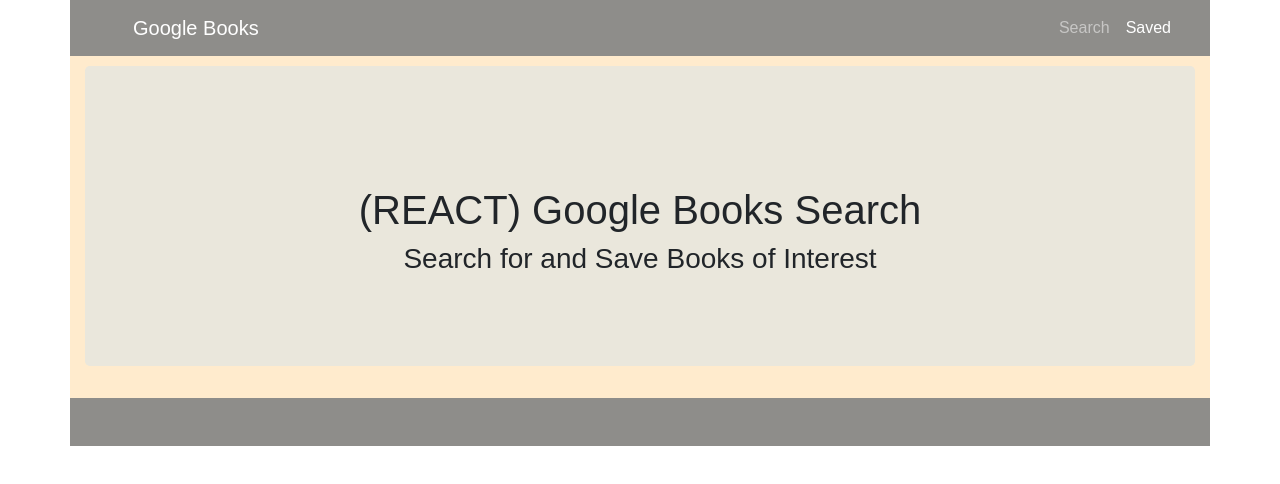
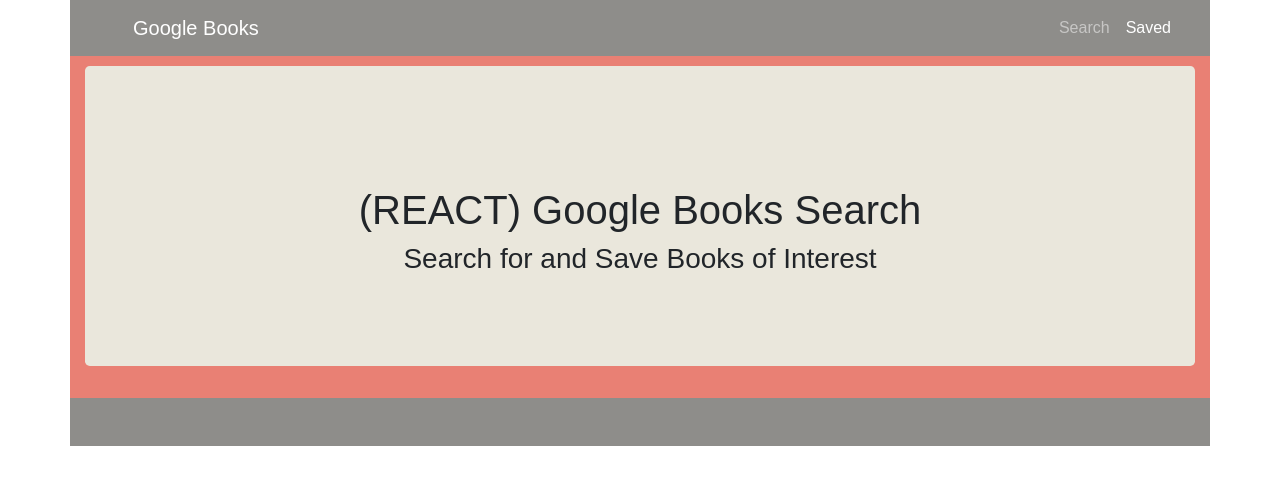
Before and after one commit to ravalash/Google-Books-Search, a React (Create React App) app in the folder client/: page /saved in a window 1280 px wide. Shown: the top 484 px of the page. Built offline with nearby package versions, Linux system fonts and the light colour scheme.

Commit message:
Fixing color scheme

```diff
--- a/client/src/pages/Saved.js
+++ b/client/src/pages/Saved.js
@@ -5,9 +5,9 @@ import Row from "../components/Row";
 import Jumbotron from "../components/Jumbotron"
 
 
-function About() {
+function Saved() {
   return (
-    <Container style={{backgroundColor: 'blanchedalmond'}}>
+    <Container style={{backgroundColor: '#E98074'}}>
       <Row>
       <Col size="lg">
       <Jumbotron >
@@ -23,4 +23,4 @@ function About() {
   );
 }
 
-export default About;
+export default Saved;
```
